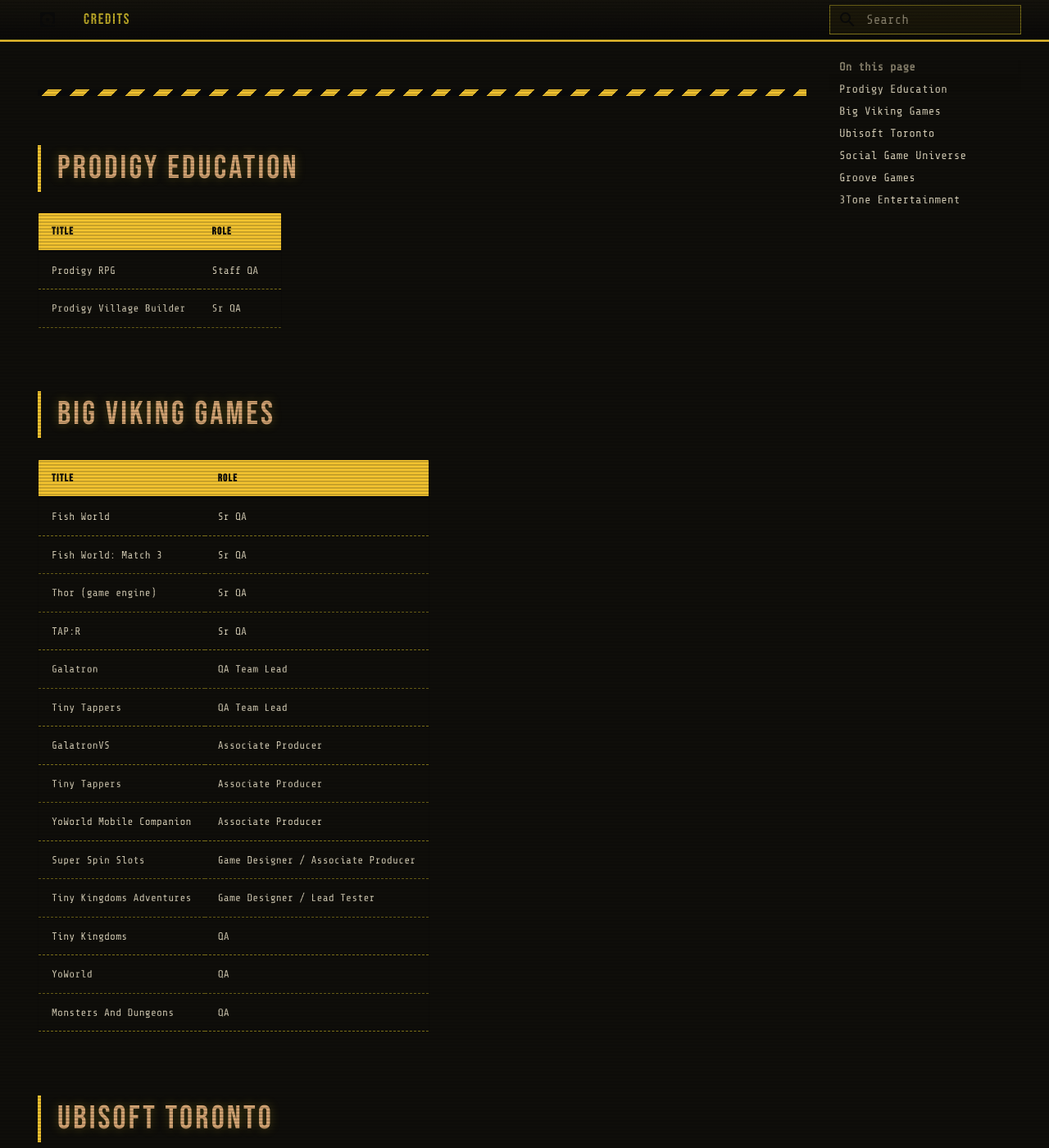
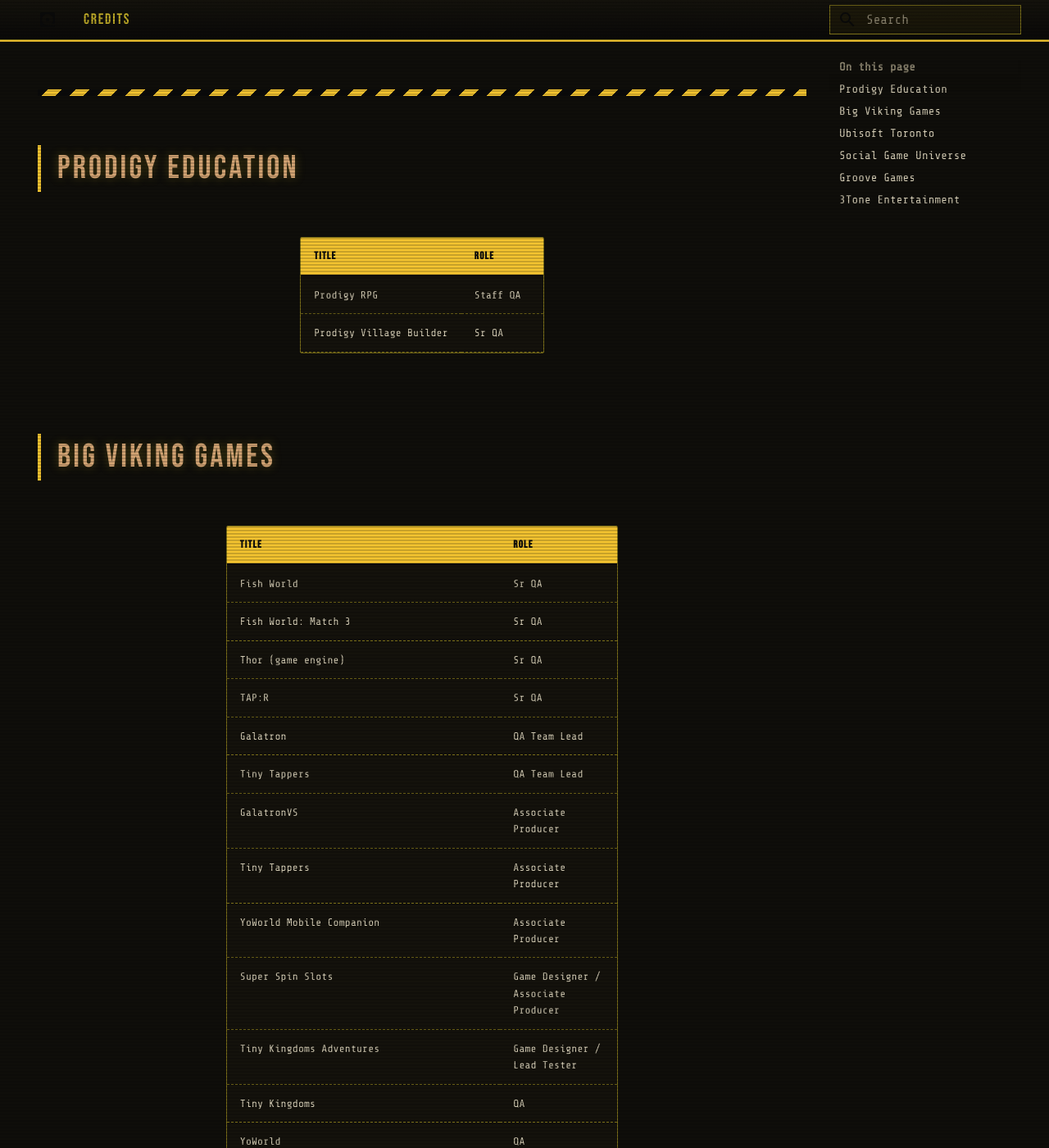
Before and after one commit to Godimas101/portfolio, an MkDocs documentation site: the page built from docs/credits.md, in a window 1280 px wide and 1400 px high, scrolled down 302 px. Shown: the whole window at 82% size. Built offline with MkDocs 1.6.1 and Material for MkDocs 9.7.7, drawn with Linux system fonts in a browser that asks for light colours.

Commit message:
style(credits): unify + center all Credits tables
- max-width: 620px on every table so 14-row Big Viking + 1-row Ubisoft
  read as visually related, not chaotic
- margin: auto to center each table on the page
- table-layout: fixed with 70/30 column split so Title and Role columns
  align across every studio (Big Viking's 'Game Designer / Associate
  Producer' wraps rather than stretches its column)
- centers the Material scrollwrap wrapper too — otherwise the max-width'd
  table sits flush-left inside the wrapper

Co-Authored-By: Claude Opus 4.7 <noreply@anthropic.com>

```diff
--- a/docs/assets/stylesheets/cassette-core.css
+++ b/docs/assets/stylesheets/cassette-core.css
@@ -278,12 +278,41 @@ body::before {
   margin: -1em -1em 0.5em;
 }
 
-/* ---- TABLES — data-log style ---- */
-.md-typeset table {
+/* ---- TABLES — data-log style ----
+   Credits page uses these for studio-by-studio game lists. All tables share:
+   - Same max width (unified visual rhythm regardless of row count)
+   - Centered horizontally on the page
+   - Fixed column layout so Title / Role widths stay consistent across tables
+   The scrollwrap Material inserts around markdown tables also needs centering
+   so the width constraint actually shows on wide viewports. */
+.md-typeset table:not([class]) {
   border-collapse: separate;
   border-spacing: 0;
   background: #14120c;
   border: 1px solid var(--cc-amber-dim);
+  width: 100%;
+  max-width: 620px;
+  margin: 1.5rem auto;
+  table-layout: fixed;
+}
+
+/* Center the Material scrollwrap so the max-width'd table sits mid-page */
+.md-typeset .md-typeset__scrollwrap,
+.md-typeset .md-typeset__table {
+  display: flex;
+  justify-content: center;
+}
+
+/* Unified column widths across every table:
+   Title takes 70% (needs room for full game names), Role takes 30%. */
+.md-typeset table:not([class]) th:first-child,
+.md-typeset table:not([class]) td:first-child {
+  width: 70%;
+}
+
+.md-typeset table:not([class]) th:last-child,
+.md-typeset table:not([class]) td:last-child {
+  width: 30%;
 }
 
 .md-typeset th {
@@ -298,6 +327,7 @@ body::before {
 .md-typeset td {
   border-bottom: 1px dashed var(--cc-amber-dim);
   color: var(--cc-fg);
+  word-wrap: break-word;
 }
 
 /* ---- STAT GRID (custom class for the hero stats) ---- */
```
